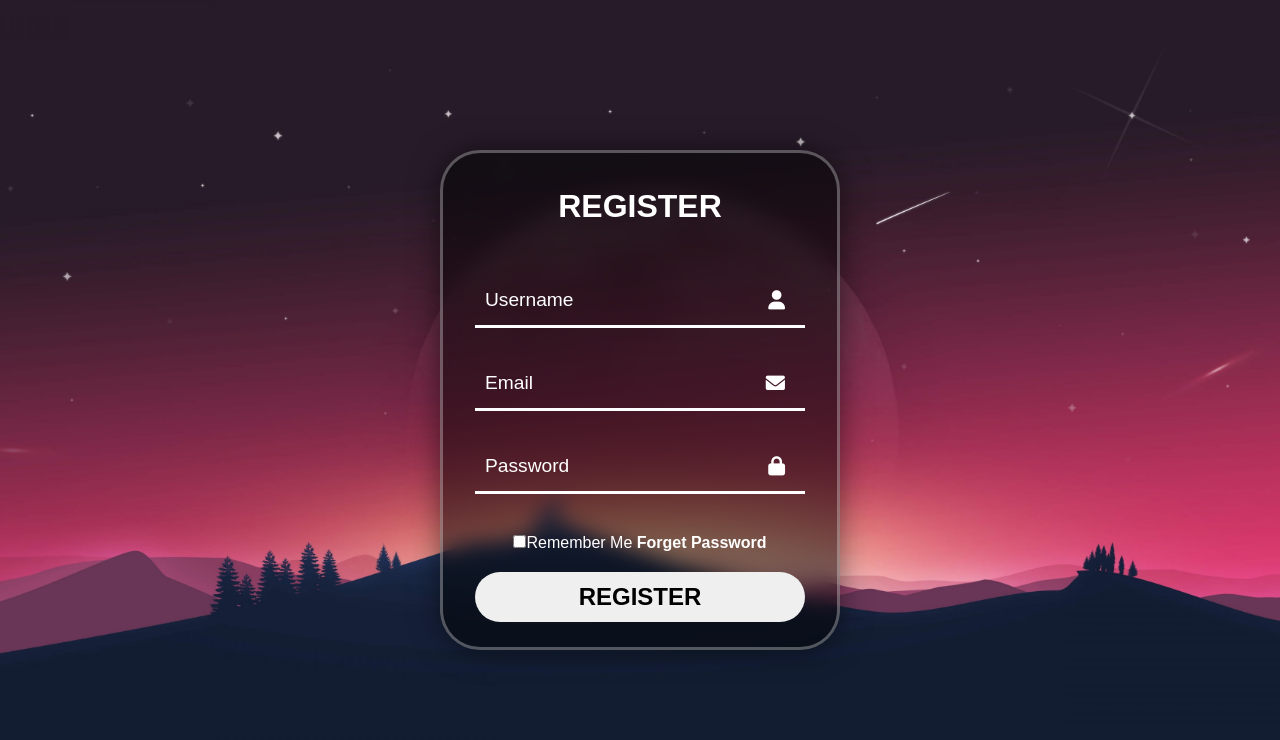
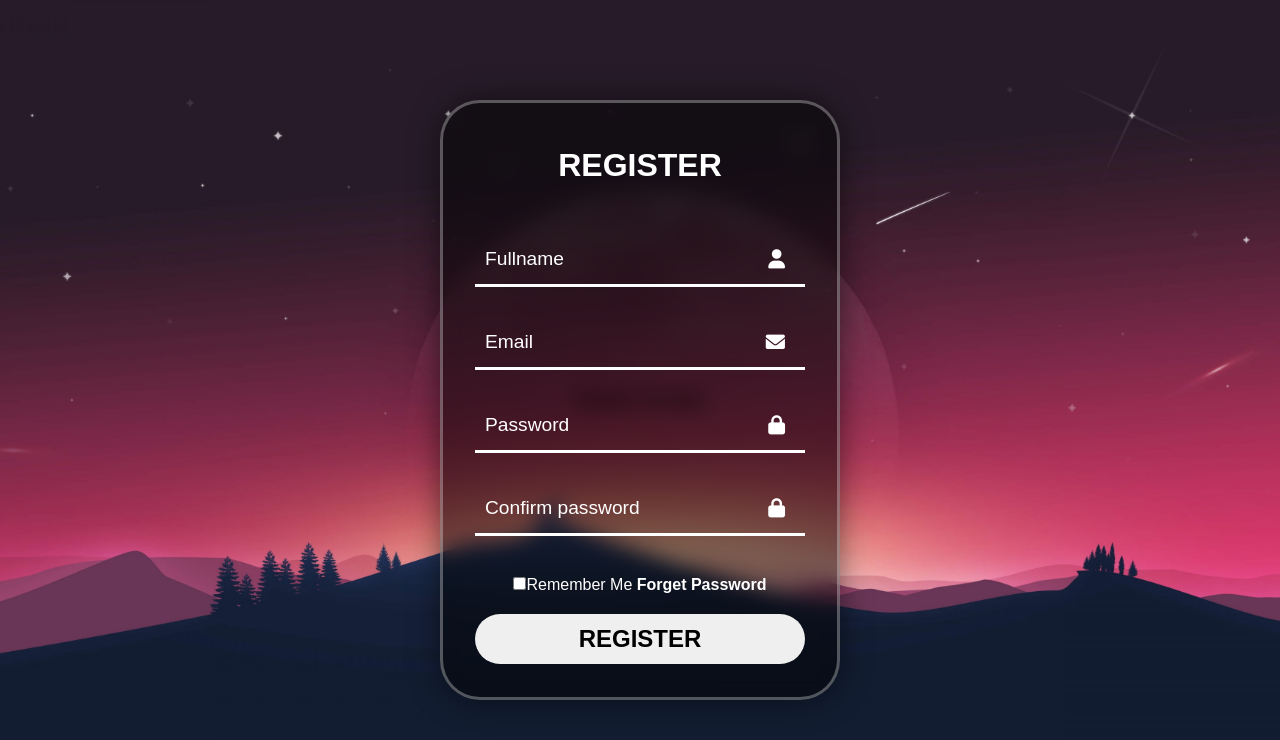
Before and after one commit to bipansamal/Books, a Django app: page /register/ in a window 1280 px wide. Shown: the top 740 px of the page. Run offline with Django 4.2, Linux system fonts and the light colour scheme; tables that the repository leaves empty hold one stand-in row (values such as "Sample post"); one stand-in notice (Sample message) is shown.

Commit message:
register function done

```diff
--- a/website/base/templates/home.html
+++ b/website/base/templates/base/home.html
@@ -1,4 +1,4 @@
 {% extends "index.html" %}
 {% block content %}
-{% include "main.html" %}
+{% include "base/main.html" %}
 {% endblock content %}
--- /dev/null
+++ b/website/base/templates/base/register.html
@@ -0,0 +1,73 @@
+<!DOCTYPE html>
+<html lang="en">
+<head>
+    <meta charset="UTF-8">
+    <meta name="viewport" content="width=device-width, initial-scale=1.0">
+    <title>Document</title>
+    <!-- Font Awesome CDN -->
+    <link href="https://cdnjs.cloudflare.com/ajax/libs/font-awesome/6.0.0-beta3/css/all.min.css" rel="stylesheet">
+    <link rel="stylesheet" href="/static/register.css">
+
+</head>
+<body>
+    {% if messages %}
+
+        {% for message in messages%}
+            {% if message.level == 25 %}
+                <div class="alert alert-success">
+                    <h4>{{message}}</h4>
+                </div>
+
+            {% endif %}
+
+
+            {% if message.level == 40 %}
+                <div class="alert alert-danger">
+                    <h4>{{message}}</h4>
+                </div>
+
+            {% endif %}
+
+        {% endfor %}
+    {% endif %}
+
+
+    <div class="container">
+        <h2>Register</h2>
+        <form action="" method="POST">
+                {% csrf_token %}
+            <div class="form-group">
+              <input type="text" name="Fullname" required>
+              <label for="">Fullname</label>
+              <i class="fa-solid fa-user"></i>
+            </div>
+
+
+
+            <div class="form-group">
+                <input type="emaiil" name="email" required>
+                <label for="">Email</label>
+                <i class="fa-solid fa-envelope"></i>
+
+            </div>
+            <div class="form-group">
+                <input type="password" name="password" required>
+                <label for="">Password</label>
+                <i class="fa-solid fa-lock"></i>
+            </div>
+            <div class="form-group">
+                <input type="password" name="c-password" required>
+                <label for="">Confirm password</label>
+                <i class="fa-solid fa-lock"></i>
+            </div>
+
+            <p><input type="checkbox">Remember
+            Me <a href="#">Forget Password
+            </a></p>
+
+            <input id="btn" type="submit" class="btn btn-primary w-100" value="Register" data-bs-toggle="modal" data-bs-target="#exampleModal">
+
+        </form>
+    </div>
+</body>
+</html>
--- a/website/base/templates/register.html
+++ /dev/null
@@ -1,46 +0,0 @@
-<!DOCTYPE html>
-<html lang="en">
-<head>
-    <meta charset="UTF-8">
-    <meta name="viewport" content="width=device-width, initial-scale=1.0">
-    <title>Document</title>
-    <!-- Font Awesome CDN -->
-    <link href="https://cdnjs.cloudflare.com/ajax/libs/font-awesome/6.0.0-beta3/css/all.min.css" rel="stylesheet">
-    <link rel="stylesheet" href="/static/register.css">
-
-</head>
-<body>
-    <div class="container">
-        <h2>Register</h2>
-        <form action="">
-
-            <div class="form-group">
-              <input type="username" required>
-              <label for="">Username</label>
-              <i class="fa-solid fa-user"></i>
-            </div>
-
-
-
-            <div class="form-group">
-                <input type="emaiil" required>
-                <label for="">Email</label>
-                <i class="fa-solid fa-envelope"></i>
-
-            </div>
-            <div class="form-group">
-                <input type="password" required>
-                <label for="">Password</label>
-                <i class="fa-solid fa-lock"></i>
-            </div>
-
-            <p><input type="checkbox">Remember
-            Me <a href="#">Forget Password
-            </a></p>
-
-            <input id="btn" type="button" class="btn btn-primary w-100" value="Register" data-bs-toggle="modal" data-bs-target="#exampleModal">
-
-        </form>
-    </div>
-</body>
-</html>
--- a/website/base/urls.py
+++ b/website/base/urls.py
@@ -4,5 +4,6 @@ from . import views
 urlpatterns = [
     path('', views.home, name='home'),
     path('register/', views.register, name='register'),
-    path('login/', views.login, name='login'),
+    path('login/', views.user_login, name='login'),
+    path('logout/', views.user_logout, name='logout'),
 ]
--- a/website/base/views.py
+++ b/website/base/views.py
@@ -1,11 +1,40 @@
-from django.shortcuts import render
+from django.shortcuts import render ,redirect
+from django.contrib import messages
+from django.contrib.auth.models import User
+from django.contrib.auth import login,logout,authenticate
+
+
+
 def home(request):
-    return render(request, 'home.html')
+    return render(request, 'base/home.html')
 
 
 def register(request):
-    return render(request, 'register.html')
+    if request.method == "POST":
+        fullname = request.POST.get("Fullname")
+        email = request.POST.get("email")
+        password = request.POST.get("password")
+        confirm_password = request.POST.get("c-password")
+
+        if password != confirm_password:
+            messages.error(request, "Password does't match!")
+            return redirect("register")
+
+        if User.objects.filter(username=email).exists(): # username is form database and >>>email<< form our custom form
+            messages.error(request, "email already exits")
+            return redirect("register")
+
+        user = User.objects.create_user(first_name=fullname,username=email, password=confirm_password)
+        user.save()
+        login(request,user)
+        return redirect("home")
+
+    return render(request, 'base/register.html')
 
 
-def login(request):
-    return render(request, 'login.html')
+def user_login(request):
+    return render(request, 'base/login.html')
+
+def user_logout(request):
+    logout(request)
+    return redirect("home")
--- a/website/static/register.css
+++ b/website/static/register.css
@@ -22,7 +22,7 @@ body {
     left: 50%; /* Horizontally center */
     transform: translate(-50%, -50%); /* Adjust to ensure perfect centering */
     width: 400px;
-    height: 500px;
+    height: 600px;
     background-color: rgba(0, 0, 0, 0.5);
     backdrop-filter: blur(10px);
     border-radius: 40px;
```
Also changed, not shown: website/templates/nav.html (+9 -1 lines), website/base/templates/base/login.html (renamed from website/base/templates/login.html), website/base/templates/base/main.html (renamed from website/base/templates/main.html), website/templates/header.html (line endings or trailing spaces).
